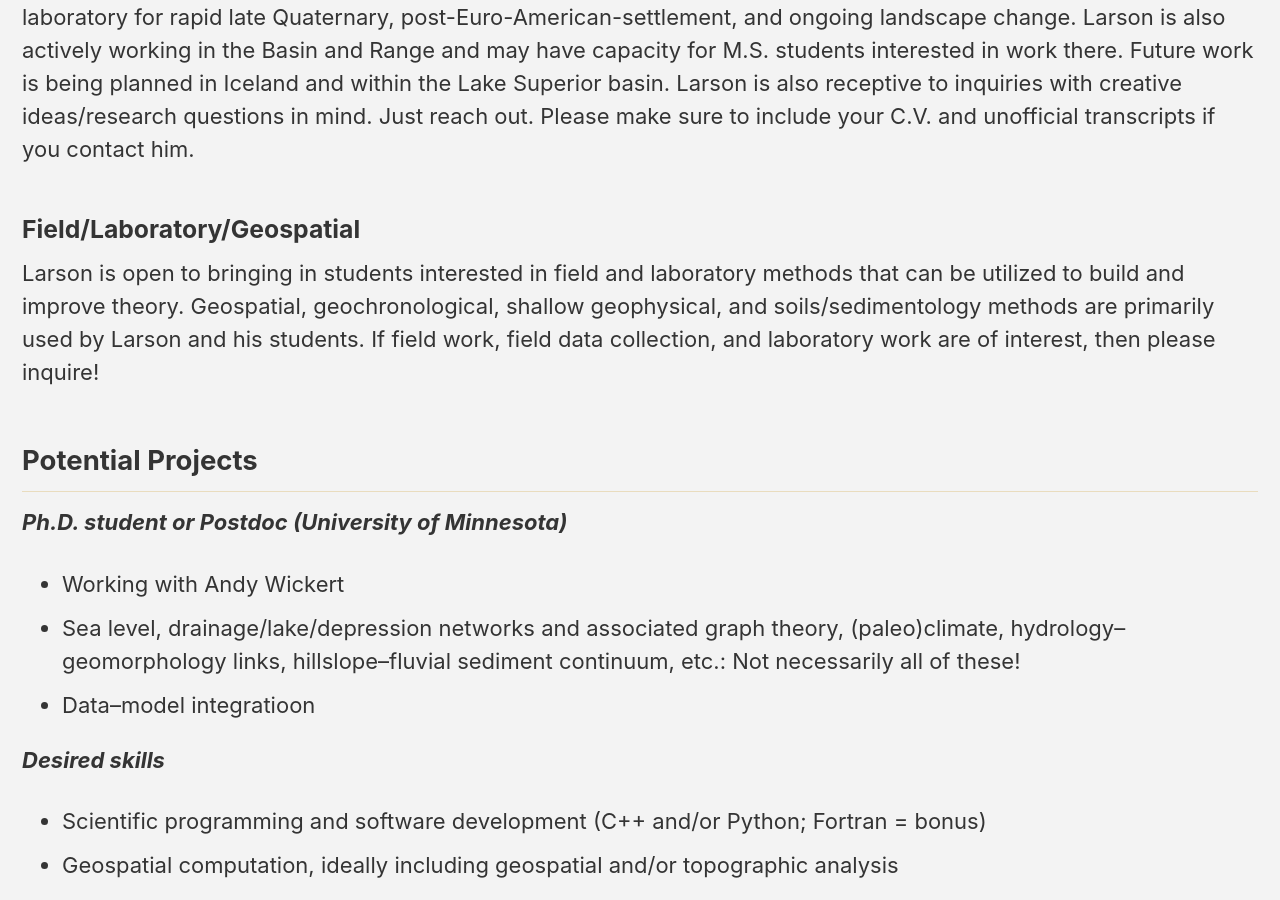
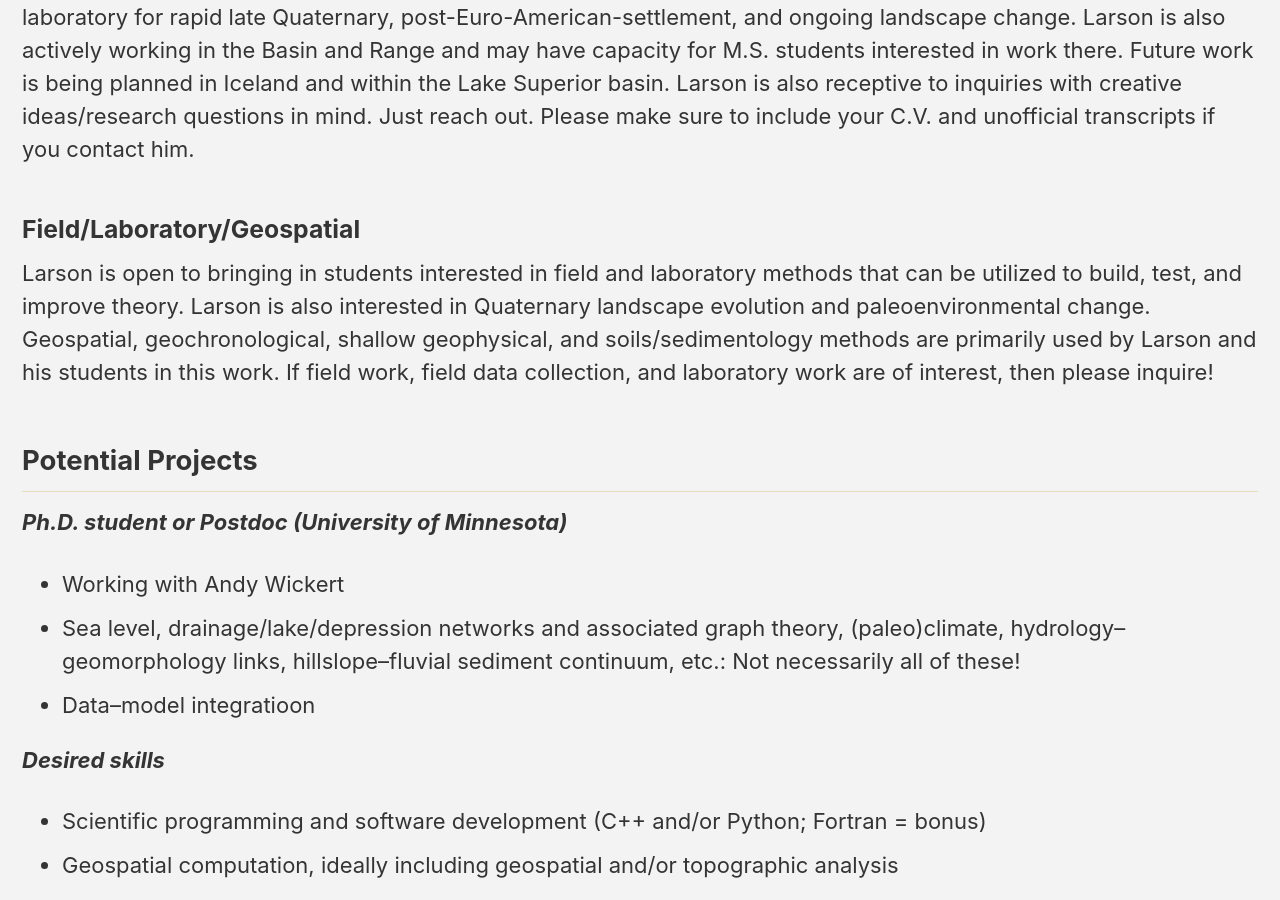
Before and after one commit to MNiMORPH/MNiMORPH.github.io, a Jekyll site: the page built from _pages/prospective.md, in a window 1280 px wide and 900 px high, scrolled down 3757 px. Built offline with Jekyll 4.4.1, drawn with Linux system fonts in a browser that asks for light colours; cached includes are drawn as plain includes; nearby versions of some CDN libraries.

Commit message:
Update prospective.md

```diff
--- a/_pages/prospective.md
+++ b/_pages/prospective.md
@@ -58,7 +58,7 @@ Prospective M.S. students with strong backgrounds in fluvial geomorphology, drai
 
 ### Field/Laboratory/Geospatial
 
-Larson is open to bringing in students interested in field and laboratory methods that can be utilized to build and improve theory.  Geospatial, geochronological, shallow geophysical, and soils/sedimentology methods are primarily used by Larson and his students.  If field work, field data collection, and laboratory work are of interest, then please inquire!
+Larson is open to bringing in students interested in field and laboratory methods that can be utilized to build, test, and improve theory.  Larson is also interested in Quaternary landscape evolution and paleoenvironmental change.  Geospatial, geochronological, shallow geophysical, and soils/sedimentology methods are primarily used by Larson and his students in this work.  If field work, field data collection, and laboratory work are of interest, then please inquire!
 
 ## Potential Projects
 
```
